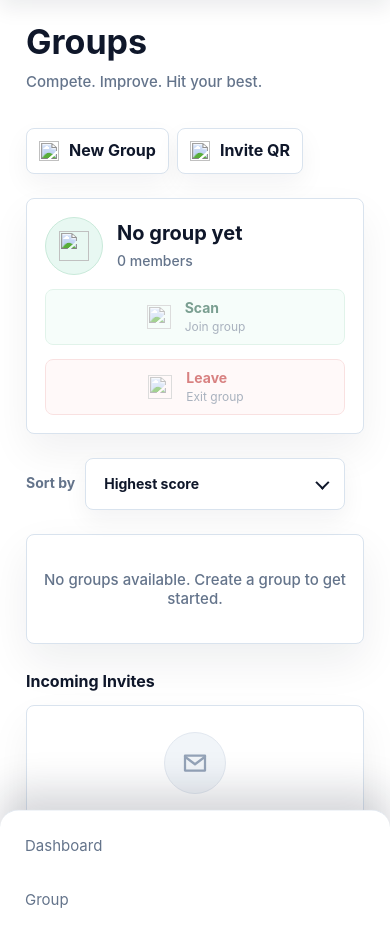
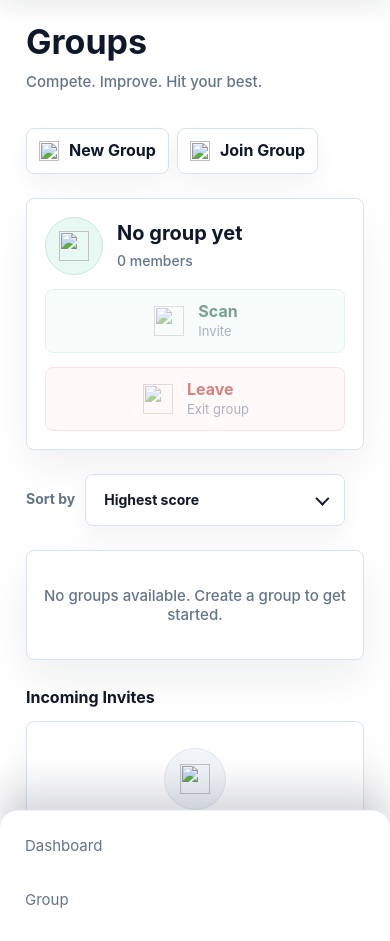
Before and after one commit to brgbw/fitlah, a Python web app: template templates/group_invites.html in a window 390 px wide. Shown: the part 65-1006 px from the top of the page. Before the commit the page ends 973 px from the top, so only its background shows below. Run offline with Jinja, Linux system fonts and the light colour scheme; the template is opened without the code that fills it, so the values that code supplies are empty.

Commit message:
ldr board fix

```diff
--- a/templates/group_invites.html
+++ b/templates/group_invites.html
@@ -26,7 +26,7 @@
         --group-ink: #0F172A;
         --group-muted: #64748B;
         --group-line: #D9E3EE;
-        --group-bg: #EEF4FA;
+        --group-bg: var(--bg-body);
         --group-card: #FFFFFF;
         --group-green: #059669;
         --group-green-strong: #047857;
@@ -214,12 +214,12 @@
 
     .quick-action,
     .group-danger-button {
-        min-height: 66px;
+        min-height: 82px;
         display: inline-flex;
         align-items: center;
         justify-content: center;
         gap: 12px;
-        padding: 0 18px;
+        padding: 0 24px;
         border-radius: 8px;
         box-shadow: none;
         cursor: pointer;
@@ -244,16 +244,17 @@
     }
 
     .action-icon-shell {
-        width: 28px;
-        height: 28px;
+        width: 34px;
+        height: 34px;
+        flex: 0 0 34px;
         display: inline-flex;
         align-items: center;
         justify-content: center;
     }
 
     .action-icon-shell img {
-        width: 24px;
-        height: 24px;
+        width: 30px;
+        height: 30px;
         object-fit: contain;
     }
 
@@ -265,14 +266,14 @@
 
     .action-copy strong {
         color: inherit;
-        font-size: 14px !important;
+        font-size: 16px !important;
         font-weight: 650;
         line-height: 1.1;
     }
 
     .action-copy small {
         color: var(--group-muted);
-        font-size: 12px !important;
+        font-size: 13px !important;
         font-weight: 400;
         line-height: 1.1;
     }
@@ -670,14 +687,10 @@
         color: #94A3B8;
     }
 
-    .invite-empty-icon svg {
+    .invite-empty-icon img {
         width: 30px;
         height: 30px;
-        stroke: currentColor;
-        stroke-width: 1.8;
-        fill: none;
-        stroke-linecap: round;
-        stroke-linejoin: round;
+        object-fit: contain;
     }
 
     .invite-card {
@@ -1014,7 +1027,7 @@
 
         .quick-action,
         .group-danger-button {
-            min-height: 56px;
+            min-height: 64px;
         }
 
         .leaderboard-bar {
@@ -1155,9 +1159,9 @@
                         <span class="create-group-label">New Group</span>
                         <span class="create-group-short" aria-hidden="true">+</span>
                     </button>
-                    <button class="filter-pill create-group-pill qr-switcher-button" type="button" onclick="openMyQr()" title="Show my invite QR" aria-label="Show my invite QR">
+                    <button class="filter-pill create-group-pill qr-switcher-button" type="button" onclick="openMyQr()" title="Show my join group QR" aria-label="Show my join group QR">
                         <img class="create-group-icon" src="{{ asset_url('icons/qrcode.png') }}" alt="">
-                        <span class="create-group-label">Invite QR</span>
+                        <span class="create-group-label">Join Group</span>
                     </button>
                 </div>
             </div>
@@ -1289,10 +1287,7 @@
                     {% endif %}
                     <div id="emptyState" class="invite-empty-state" style="{% if pending_invites %}display:none;{% endif %}">
                         <span class="invite-empty-icon" aria-hidden="true">
-                            <svg viewBox="0 0 24 24" focusable="false">
-                                <path d="M4 6h16v12H4z"></path>
-                                <path d="m4 7 8 6 8-6"></path>
-                            </svg>
+                            <img src="{{ asset_url('icons/mail.png') }}" alt="">
                         </span>
                         <span>No pending invitations found.</span>
                     </div>
```
Also changed, not shown: other parts of templates/group_invites.html (+54 -53 lines), static/js/pages/group_invites.js (+12 -8 lines).
